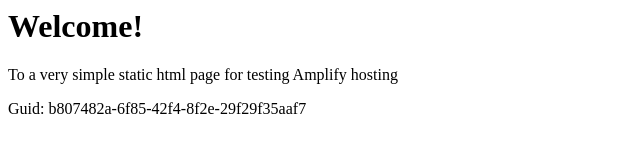
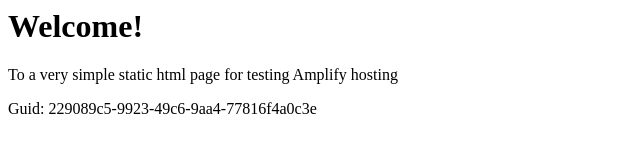
Before and after one commit to aws-aemilia-fra/Github-PR-Commit-Integration-Test-DoNotTouch-GithubWebhookPreviewCanaryTest-v1-preprod-eu-central-1, a website: page src/index.html in a window 1280 px wide. Shown: the full height of the page, 0-640 px from the left. Drawn offline with Linux system fonts and the light colour scheme.

Commit message:
commit from integ tests

```diff
--- a/src/index.html
+++ b/src/index.html
@@ -12,6 +12,6 @@
 <body>
     <h1>Welcome!</h1>
     <p>To a very simple static html page for testing Amplify hosting</p>
-    <p>Guid: b807482a-6f85-42f4-8f2e-29f29f35aaf7</p></body>
+    <p>Guid: 229089c5-9923-49c6-9aa4-77816f4a0c3e</p></body>
 
 </html>
```
